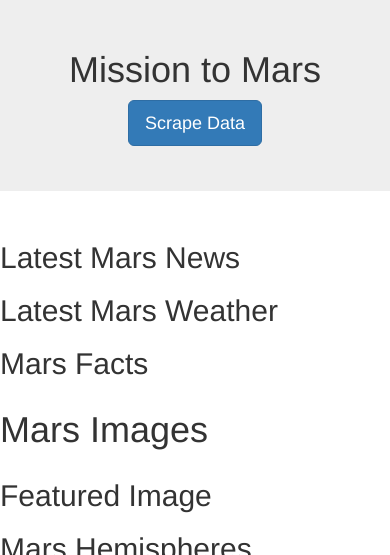
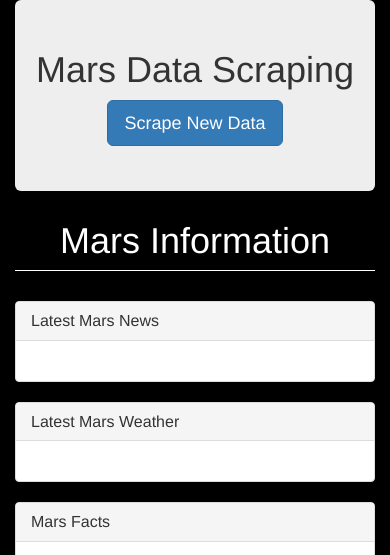
Before and after one commit to mmclaughlin87/mission-to-mars, a Flask app: template templates/index.html in a window 390 px wide. Shown: the top 555 px of the page. Run offline with Flask 2, Linux system fonts and the light colour scheme; the template is opened without the code that fills it, so the values that code supplies are empty; some libraries are stand-ins or nearby versions; grey boxes are pictures that could not be loaded.

Commit message:
pushing updated readme and page styles

```diff
--- a/templates/index.html
+++ b/templates/index.html
@@ -6,70 +6,97 @@
     <meta name="viewport" content="width=device-width, initial-scale=1.0">
     <meta http-equiv="X-UA-Compatible" content="ie=edge">
     <link rel="stylesheet" href="https://maxcdn.bootstrapcdn.com/bootstrap/3.3.7/css/bootstrap.min.css">
-    <title>Mission to Mars</title>
+    <title>Mars Data Scraping</title>
 </head>
 
-<body>
-    <div clas="container">
-        <div class="jumbotron text-center">
-            <h1>Mission to Mars</h1>
-            <p><a class="btn btn-primary btn-lg" href="/scrape" role="button">Scrape Data</a></p>
+<body style="background:black;">
+    <div class="container" style="background:black;">
+        <div class="jumbotron text-center" style="width: 100%;">
+            <h1>Mars Data Scraping</h1>
+            <p><a class="btn btn-primary btn-lg" href="/scrape" role="button">Scrape New Data</a></p>
         </div>
+        <h1 style="color:white; text-align:center; margin-bottom:30px; border-bottom:1px solid white; padding-bottom:10px;">
+            Mars Information
+        </h1>
         <div class="row">
             <div class="col-md-4">
-            <h2>Latest Mars News</h2>
-            <h3>{{ mars_data.nasa_headline }}</h3>
+                <div class="panel panel-default">
+                    <div class="panel-heading">
+                        <h3 class="panel-title">Latest Mars News</h3>
+                    </div>
+                    <div class="panel-body">
+                        <h4>{{ mars_data.nasa_headline }}</h4>
                         <p>{{ mars_data.nasa_teaser }}</p>
                     </div>
+                </div>
+            </div>
             <div class="col-md-4">
-                <h2>Latest Mars Weather</h2>
+                <div class="panel panel-default">
+                    <div class="panel-heading">
+                        <h3 class="panel-title">Latest Mars Weather</h3>
+                    </div>
+                    <div class="panel-body">
                         <p>{{ mars_data.weather_summary }}</p>
                     </div>
+                </div>
+            </div>
             <div class="col-md-4">
-                <h2>Mars Facts</h2>
+                <div class="panel panel-default">
+                    <div class="panel-heading">
+                        <h3 class="panel-title">Mars Facts</h3>
+                    </div>
+                    <div class="panel-body">
                         <table>
                             {{ mars_data.fact_table|safe }}
                         </table>
                     </div>
                 </div>
-        <h1>Mars Images</h1>
+            </div>
+        </div>
+        <h1 style="color:white; text-align:center; margin-bottom:30px; border-bottom:1px solid white; padding-bottom:10px;">
+            Mars Images
+        </h1>
         <div class="row">
             <div class="col-md-6">
-                <h2>Featured Image</h2>
+                <div class="panel panel-default">
+                    <div class="panel-heading">
+                        <h3 class="panel-title">Featured Image</h3>
+                    </div>
+                    <div class="panel-body">
+                        <img src= {{ mars_data.feature_image_src }} alt="Featured Image" class="img-responsive">
+                    </div>
+                </div>
             </div>
             <div class="col-md-6">
-                <h2>Mars Hemispheres</h2>
+                <div class="panel panel-default">
+                    <div class="panel-heading">
+                        <h3 class="panel-title">Mars Hemispheres</h3>
                     </div>
-        </div>
-        <div class="row">
-            <div class="col-md-6">
-                <img src= {{ mars_data.feature_image_src }} alt="Featured Image" class="img-responsive">
-            </div>
-            <div class="col-sm-6 col-md-3">
-                <div class="thumbnail">
-                    <img src= {{ mars_data.hemisphere_imgs[0].img_url }} alt="...">
+                    <div class="panel-body">
+                        <div class="thumbnail" style="width: 50%; float:left;">
+                            <img src= {{ mars_data.hemisphere_imgs[0].img_url }} alt="Hemisphere1">
                             <div class="caption">
                                 <h4>{{ mars_data.hemisphere_imgs[0]["title"] }}</h4>
                             </div>
                         </div>
-                <div class="thumbnail">
-                    <img src= {{ mars_data.hemisphere_imgs[2].img_url }} alt="...">
+                        <div class="thumbnail" style="width: 50%; float:left;">
+                            <img src= {{ mars_data.hemisphere_imgs[2].img_url }} alt="Hemisphere2">
                             <div class="caption">
                                 <h4>{{ mars_data.hemisphere_imgs[2]["title"] }}</h4>
                             </div>
                         </div>
-            </div>
-            <div class="col-sm-6 col-md-3">
-                <div class="thumbnail">
-                    <img src= {{ mars_data.hemisphere_imgs[1].img_url }} alt="...">
+                        <div class="thumbnail" style="width: 50%; float:left;">
+                            <img src= {{ mars_data.hemisphere_imgs[1].img_url }} alt="Hemisphere3">
                             <div class="caption">
                                 <h4>{{ mars_data.hemisphere_imgs[1]["title"] }}</h4>
                             </div>
                         </div>
-                <div class="thumbnail">
-                    <img src= {{ mars_data.hemisphere_imgs[3].img_url }} alt="...">
+                        <div class="thumbnail" style="width: 50%; float:left;">
+                            <img src= {{ mars_data.hemisphere_imgs[3].img_url }} alt="Hemisphere4">
                             <div class="caption">
                                 <h4>{{ mars_data.hemisphere_imgs[3]["title"] }}</h4>
+                            </div>
+                        </div>
                     </div>
                 </div>
             </div>
```
Also changed, not shown: requirements.txt (deleted, +0 -45 lines), README.md, example-page.png (added), 1 other file. Lines whose indentation alone changed are shown as unchanged.
